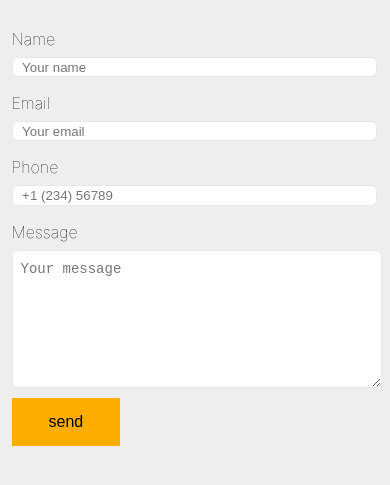
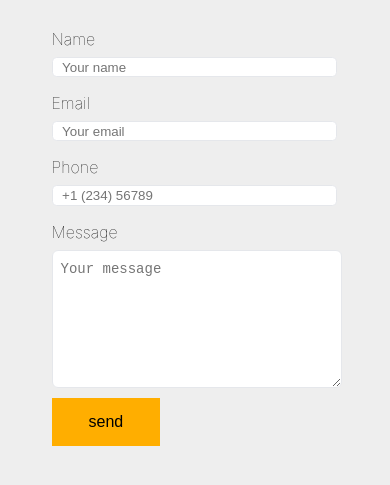
Before and after one commit to saintkanemusic/saintkane.com, a plain HTML site: page contact.html in a window 390 px wide. Shown: the part 203-688 px from the top of the page. Drawn offline with Linux system fonts and the light colour scheme.

Commit message:
contact form more responsive

```diff
--- a/style.css
+++ b/style.css
@@ -273,7 +273,7 @@ transform: translateY(3px);
   border-radius: 0.375rem;
   display: flex;
   font-size: 0.875rem;
-  height: 2.5rem;
+  min-height: 2.5rem;
   line-height: 1.25rem;
   padding: 0.5rem;
   width: 100%;
@@ -401,7 +401,7 @@ transform: translateY(3px);
 input{
     font-weight: 150;
     border: 1px solid #e5e7eb;
-    border-radius: 0.375rem;
+    border-radius: 0.275rem;
     width: 100%;
     padding: 0.1rem;
     padding-left: .6rem;
@@ -491,6 +491,7 @@ background-color: #4661b0
   }
   .contact-section{
     margin-top: 2.5rem;
+    width: 17rem;
   }
   .home{
     margin-top: 8rem;
```
